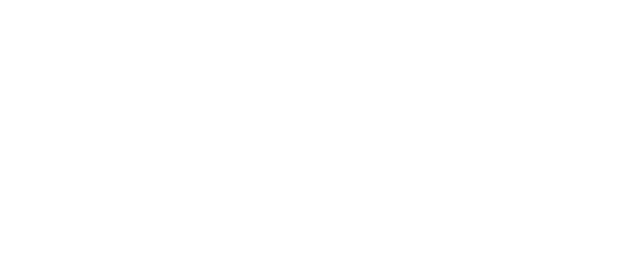
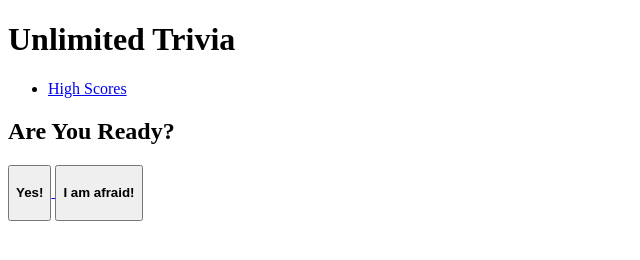
Before and after one commit to HeadbandDandy/mod4challenge, a plain HTML site: page index.html in a window 1280 px wide. Shown: the whole page, without its empty margins (0-640 px from the left). Drawn offline with Linux system fonts and the light colour scheme.

Commit message:
added quiz and high score pages

```diff
--- a/index.html
+++ b/index.html
@@ -9,10 +9,37 @@
     <title>Trivia-Game</title>
 </head>
 <!--Within the body of the text I want to have a tab section that allows user to view highscore-->
+<!--Within the body of the text I want the first thing the User to see is a decorated "Are you Ready to Start button?"-->
 <!--Within the Body will also be the container for the quiz form-->
 <!--To the right of the body I want a clock/timer section that functions as required for the challenge-->
 <!--container will also be responsive and flexible to allow user to view high scores after quiz-->
 <body>
+    <header class="header" id="top-section">
+        <h1>Unlimited Trivia</h1>
+        <ul class="highscore">
+            <li><a href="./highscores.html">High Scores</a></li>
+        </ul>
+    </header>
+<!--Section above contains html link to high scores as well as header-->
+    <div class="container">
+        <section>
+            <h2>Are You Ready?</h2>
+            <break>
+               <a href="/quiz.html">
+                   <button>
+                       <h4>
+                           Yes!
+                       </h4>
+                   </button>
+               </a>
+                <button class="no-button" id="fear"><h4>
+                    I am afraid!
 
+                </h4></button>
+            </break>
+        </section>
+
+    </div>
+    <!--Section above contains the buttons and the container to start the quiz-->
 </body>
 </html>
```
Also changed, not shown: quiz.html (added, +30 -0 lines), highscores.html (added), 1 other file.
